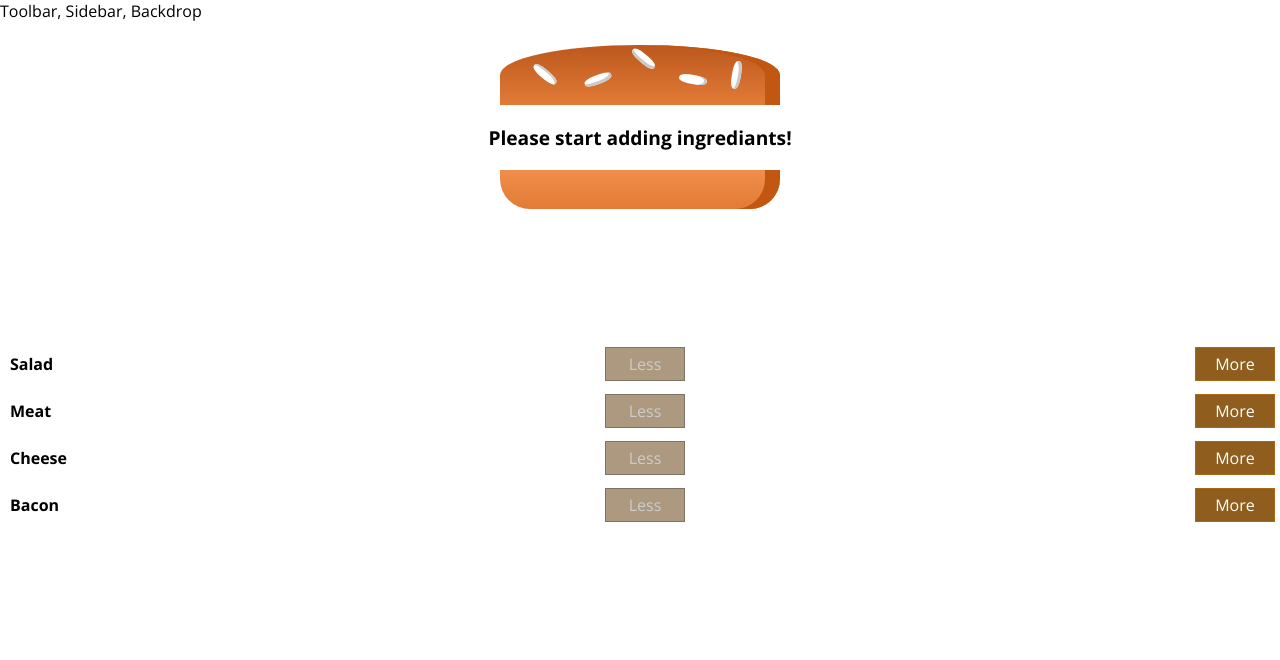
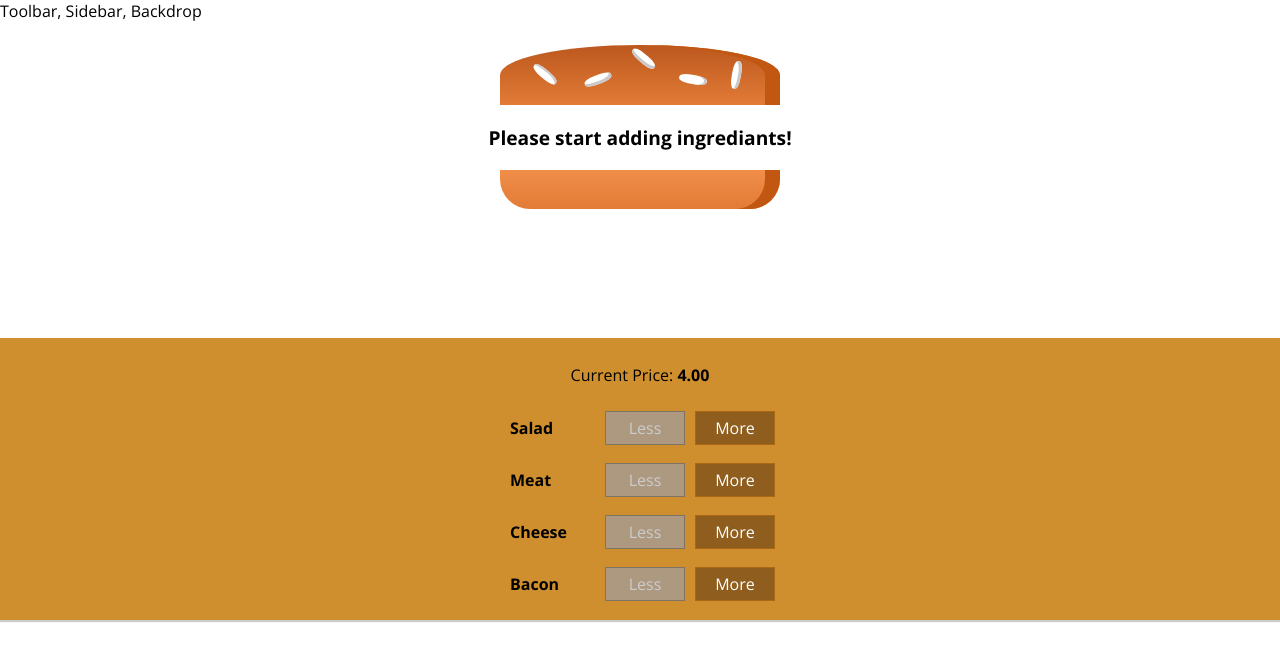
Before and after one commit to SanazME/ReactMiniProjects, a React (Create React App) app in the folder burger_builder/: page / in a window 1280 px wide. Shown: the top 660 px of the page. Built offline with nearby package versions, Linux system fonts and the light colour scheme.

Commit message:
Display total price

```diff
--- a/burger_builder/src/components/Burger/BuildControls/BuildControl/BuildControl.module.css
+++ b/burger_builder/src/components/Burger/BuildControls/BuildControl/BuildControl.module.css
@@ -15,6 +15,7 @@
     cursor: pointer;
     outline: none;
 }
+
 
 .BuildControl button:disabled {
     background-color: #AC9980;
--- a/burger_builder/src/components/Burger/BuildControls/BuildControls.js
+++ b/burger_builder/src/components/Burger/BuildControls/BuildControls.js
@@ -13,6 +13,7 @@
 
     return (
         <div className={classes.BuildControls}>
+            <p>Current Price: <strong>{props.totalPrice.toFixed(2)}</strong></p>
             {controls.map(ele => (
                 <BuildControl
                     added={() => { props.ingrediantAdded(ele.type) }}
--- a/burger_builder/src/components/Burger/BuildControls/BuildControls.module.css
+++ b/burger_builder/src/components/Burger/BuildControls/BuildControls.module.css
@@ -1,10 +1,54 @@
-.BuildControl {
+.BuildControls {
     width: 100%;
-    background-color: #cf8f2e;
+    background-color: #CF8F2E;
     display: flex;
     flex-flow: column;
     align-items: center;
-    box-shadow: 0 1px 2px #ccc;
+    box-shadow: 0 2px 1px #ccc;
     margin: auto;
     padding: 10px 0;
 }
+
+.OrderButton {
+    background-color: #DAD735;
+    outline: none;
+    cursor: pointer;
+    border: 1px solid #966909;
+    color: #966909;
+    font-family: inherit;
+    font-size: 1.2em;
+    padding: 15px 30px;
+    box-shadow: 2px 2px 2px #966909;
+}
+
+.OrderButton:hover,
+.OrderButton:active {
+    background-color: #A0DB41;
+    border: 1px solid #966909;
+    color: #966909;
+}
+
+.OrderButton:disabled {
+    background-color: #C7C6C6;
+    cursor: not-allowed;
+    border: 1px solid #ccc;
+    color: #888888;
+}
+
+.OrderButton:not(:disabled) {
+    animation: enable 0.3s linear;
+}
+
+@keyframes enable {
+    0% {
+        transform: scale(1);
+    }
+
+    60% {
+        transform: scale(1.1);
+    }
+
+    100% {
+        transform: scale(1);
+    }
+}
--- a/burger_builder/src/containers/BurgerBuilder/BurgerBuilder.js
+++ b/burger_builder/src/containers/BurgerBuilder/BurgerBuilder.js
@@ -82,6 +82,7 @@
                     ingrediantAdded={this.addIngrediantHandler}
                     ingrediantRemoved={this.removeIngrediantHandler}
                     disabled={disabledInfo}
+                    totalPrice={this.state.totalPrice}
                 />
             </Fragment>
         )
```
